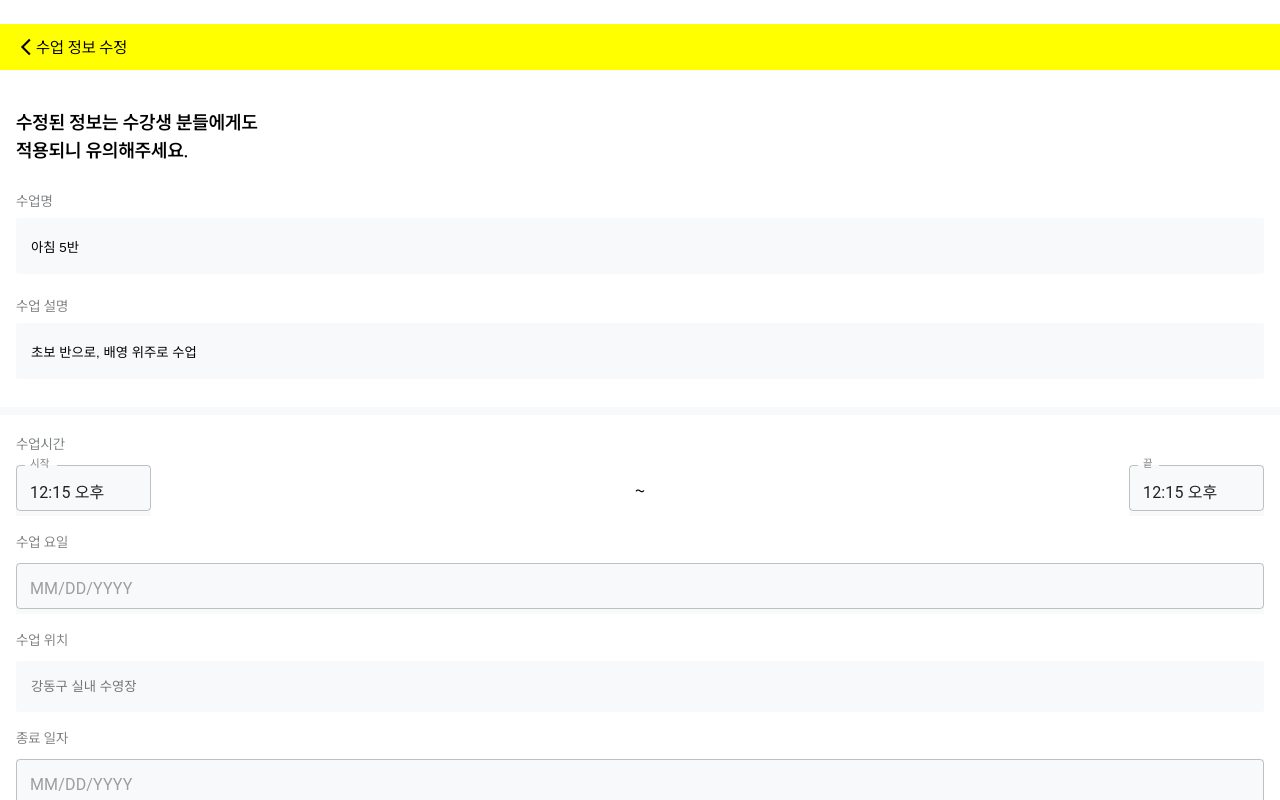
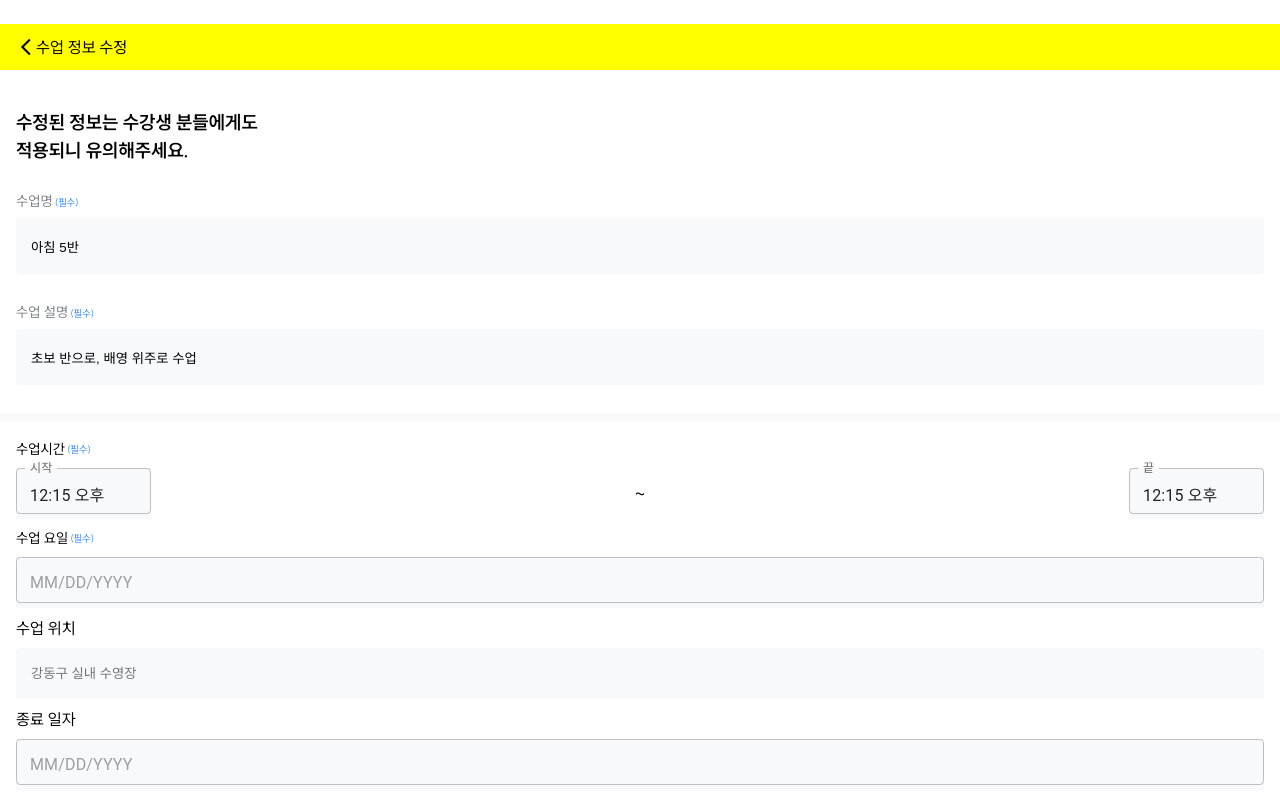
Before and after one commit to Just-Swim-service/Just-Swim-FE, a Next.js app in the folder just-swim-app/: page /instructor/classList/classDetail/edit in a window 1280 px wide. Built offline with nearby package versions, Linux system fonts and the light colour scheme.

Commit message:
style: 수업위치설정 페이지 UI

```diff
--- a/just-swim-app/src/app/(afterLogin)/instructor/classList/classDetail/edit/classInfoEdit.scss
+++ b/just-swim-app/src/app/(afterLogin)/instructor/classList/classDetail/edit/classInfoEdit.scss
@@ -1,3 +1,5 @@
+@import '../../../../../globals.scss';
+
 .edit {
   width: 100%;
   height: 640px;
@@ -5,6 +7,59 @@
 
   .inner {
     padding: 19px 16px 0;
+
+    .classInfo {
+      display: flex;
+      flex-direction: column;
+      gap: 10px;
+
+      .require {
+        display: flex;
+        font-size: 14px;
+        align-items: center;
+
+        span {
+          color: var(--Primary-blue);
+          @include Body5-R;
+          margin-left: 2px;
+        }
+      }
+      // label {
+      // color: var(--gray-600);
+      // font-size: 14px;
+      // margin-bottom: 10px;
+      // }
+
+      // label:not(:first-of-type) {
+      //   margin-top: 16px;
+      // }
+
+      &_time {
+        display: flex;
+        justify-content: space-between;
+        align-items: center;
+
+        div {
+          width: 135px;
+          height: 51px;
+          // background-color: white;
+          border-style: none;
+        }
+      }
+
+      .input {
+        background-color: white;
+
+        border: 1px solid transparent;
+        border-radius: 3px;
+        height: 51px;
+        padding: 14px;
+
+        &.gray {
+          background-color: var(--gray-50);
+        }
+      }
+    }
   }
 
   h3 {
--- a/just-swim-app/src/app/(afterLogin)/instructor/classList/classDetail/edit/page.tsx
+++ b/just-swim-app/src/app/(afterLogin)/instructor/classList/classDetail/edit/page.tsx
@@ -1,9 +1,25 @@
+'use client';
+
+import Timepicker from '@/app/_component/TimePicker';
 import Header from '../../../../../_component/Header';
 import Input from '../../../../../_component/Input';
 import ClassInfo from '../../../../_component/ClassInfo';
 import './classInfoEdit.scss';
+import Datepicker from '@/app/_component/DatePicker';
+import { useState } from 'react';
+import Link from 'next/link';
+import ColorModal from '@/app/_component/Modal/ColorModal';
+import { useRouter } from 'next/navigation';
 
 export default function ClassInfoEdit() {
+  const router = useRouter();
+
+  const [showModal, setShowModal] = useState(false);
+  // const clickModal = () => setShowModal(!showModal);
+  const clickModal = () => {
+    setShowModal((prev) => !prev);
+  };
+
   return (
     <div>
       <Header title="수업 정보 수정" />
@@ -15,11 +31,17 @@ export default function ClassInfoEdit() {
           </h3>
 
           <div className="class_info1">
-            <Input label="수업명" defaultValue="아침 5반" type="text" />
+            <Input
+              label="수업명"
+              defaultValue="아침 5반"
+              type="text"
+              require={true}
+            />
             <Input
               label="수업 설명"
               defaultValue="초보 반으로, 배영 위주로 수업"
               type="text"
+              require={true}
             />
             {/* <div className="input_text">수업명</div> */}
             {/* <input type="text" defaultValue={'아침 5반'} /> */}
@@ -27,7 +49,43 @@ export default function ClassInfoEdit() {
         </div>
         <div className="line"></div>
         <div className="inner">
-          <ClassInfo islabel={true} bgColor={'gray'} />
+          {/* <ClassInfo islabel={true} bgColor={'gray'} /> */}
+
+          <div className="classInfo">
+            <div className="require">
+              <label>수업시간</label>
+              <span>(필수)</span>
+            </div>
+            <div className="classInfo_time">
+              <Timepicker label="시작" bgColor="gray" />
+              ~
+              <Timepicker label="끝" bgColor="gray" />
+            </div>
+            {/* hyebin 매주 요일 지정 구현하기 */}
+
+            <div className="require">
+              <label>수업 요일</label>
+              <span>(필수)</span>
+            </div>
+            <Datepicker bgColor="gray" />
+
+            <label htmlFor="location">수업 위치</label>
+            <input
+              id="location"
+              className={`input gray`}
+              placeholder="강동구 실내 수영장"
+              onClick={() => router.push('edit/search')}
+            />
+
+            <label>종료 일자</label>
+            <Datepicker bgColor="gray" />
+
+            <label>구분 색</label>
+            <input onClick={clickModal} className={`input gray`}></input>
+            {showModal && (
+              <ColorModal showModal={showModal} setShowModal={setShowModal} />
+            )}
+          </div>
         </div>
         <button className="edit_btn">수정하기</button>
       </div>
--- a/just-swim-app/src/app/_component/Input.tsx
+++ b/just-swim-app/src/app/_component/Input.tsx
@@ -4,13 +4,17 @@ interface Props {
   label: string;
   defaultValue: string;
   type: string;
+  require: boolean;
 }
 
-export default function Input({ label, defaultValue, type }: Props) {
+export default function Input({ label, defaultValue, type, require }: Props) {
   return (
-    <>
-      <label>{label}</label>
+    <div className="comp_input">
+      <div className="require">
+        <label>{label}</label>
+        {require ? <span>(필수)</span> : null}
+      </div>
       <input type={type} defaultValue={defaultValue} />
-    </>
+    </div>
   );
 }
--- a/just-swim-app/src/app/_component/input.scss
+++ b/just-swim-app/src/app/_component/input.scss
@@ -1,10 +1,26 @@
+@import '../globals.scss';
+
+.comp_input {
+  .require {
+    display: flex;
+    align-items: baseline;
+    // justify-content: center;
+    margin-bottom: 6px;
+
     label {
-  display: block;
+      // display: block;
       font-size: 14px;
       color: var(--gray-600);
       line-height: 150%;
-  margin-bottom: 6px;
     }
+
+    span {
+      @include Body5-R;
+      margin-left: 2px;
+      color: var(--Primary-blue);
+    }
+  }
+
   input {
     background-color: var(--gray-50);
     border: 1px solid transparent;
@@ -14,3 +30,4 @@ input {
 
     width: 100%;
   }
+}
```
Also changed, not shown: just-swim-app/src/app/(afterLogin)/instructor/classList/classDetail/edit/search/locationSearch.scss (added, +80 -0 lines), just-swim-app/src/app/(afterLogin)/instructor/classList/classDetail/edit/search/page.tsx (added, +57 -0 lines), just-swim-app/src/app/store/location.ts (added, +8 -0 lines). Lines whose indentation alone changed are shown as unchanged.
